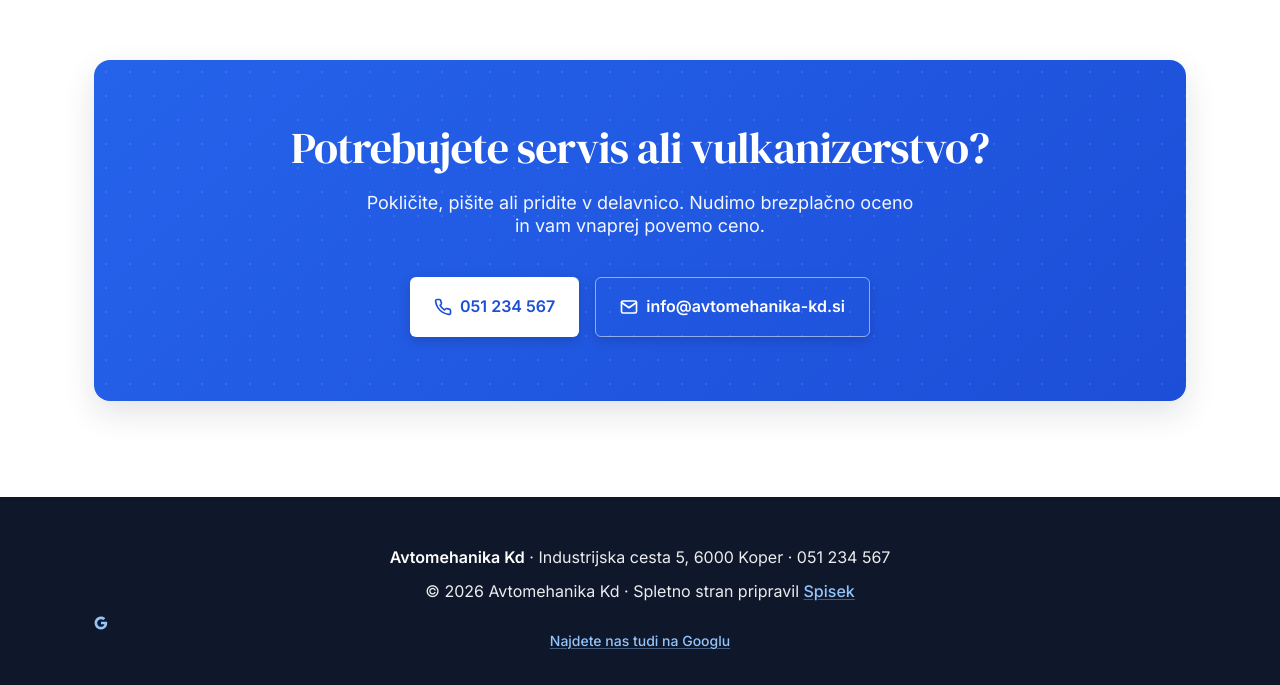
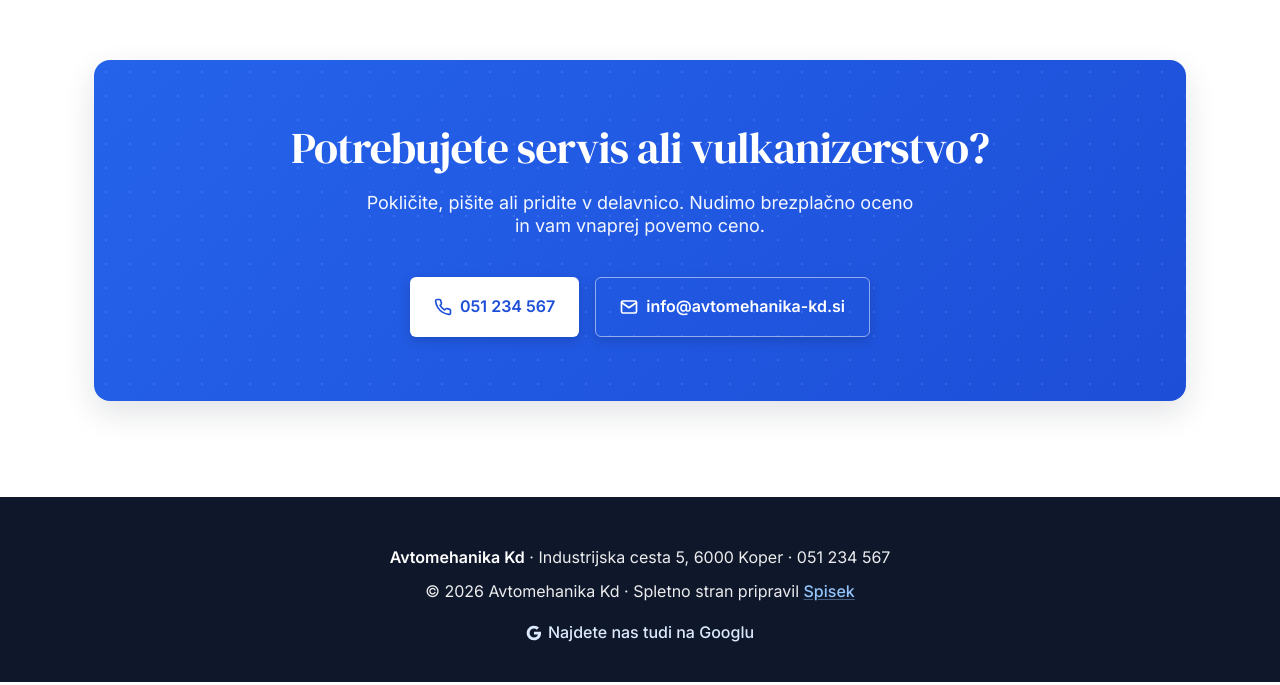
Before and after one commit to spisekdoo/spletne-strani-slovenija, a website: page sites/_example/index.html in a window 1280 px wide. Shown: the part 7448-8133 px from the top of the page. Drawn offline with Linux system fonts and the light colour scheme.

Commit message:
fix: footer Google G ikona - inline-flex, vertikalno centriran
User: 'Icon in the footer with the link to g.page/r/avtomehanika-kd-koper
is misaligned, should be centered'

Problem:
- <a> je inline, <svg> ima 'vertical-align: -2px' (namerno nizeje za baseline)
- Ikona in tekst sta 'visi' nad vrstico, ker SVG baseline ni na sredini
- inline elementi nimajo 'align-items: center' moznosti

Fix:
- HTML: <svg style='vertical-align: -2px; margin-right: 4px;'>
  -> <svg> (brez inline style)
- HTML: tekst 'Najdete nas tudi na Googlu' -> <span> (semanticno)
- HTML: inline style na <p> -> class='footer-google-link'
- CSS: nov .footer-google-link: display: flex, justify-content: center, align-items: center
- CSS: .footer-google-link a: display: inline-flex, align-items: center, gap: 6px
  (ikona in tekst sta flex items, vertikalno poravnana)
- CSS: .footer-google-link svg: flex-shrink: 0, display: block (ne shrinka)
- SVG: width='14' -> '16' (malce vecji, da se ujema z besedilom)
- Bonus: hover state (bel text + svetlo ozadje) za boljso UX

Rezultat: ikona in tekst sta v inline-flex z align-items: center ->
oba vertikalno poravnana na sredini, in cela vrstica je flex
container centrirana horizontalno v footer.

```diff
--- a/shared/css/components.css
+++ b/shared/css/components.css
@@ -1034,6 +1034,34 @@
 }
 .site-footer strong { color: white; font-weight: 600; }
 
+/* Google link v footerju: inline-flex, ikona in tekst vertikalno poravnana */
+.footer-google-link {
+  margin-top: var(--space-3);
+  font-size: 14px;
+  display: flex;
+  justify-content: center;
+  align-items: center;
+}
+.footer-google-link a {
+  display: inline-flex;
+  align-items: center;
+  gap: 6px;
+  color: #dbeafe;
+  text-decoration: none;
+  padding: 4px 10px;
+  border-radius: 6px;
+  transition: background 150ms, color 150ms;
+}
+.footer-google-link a:hover {
+  color: white;
+  background: rgba(255, 255, 255, 0.08);
+  text-decoration: none;
+}
+.footer-google-link svg {
+  flex-shrink: 0;
+  display: block;
+}
+
 /* ============================================================
    MOBILE MENU (hamburger)
    ============================================================ */
--- a/sites/_example/index.html
+++ b/sites/_example/index.html
@@ -487,10 +487,10 @@
       <p>
         © 2026 Avtomehanika Kd · Spletno stran pripravil <a href="https://spisek.si">Spisek</a>
       </p>
-      <p style="margin-top: var(--space-3); font-size: 14px;">
+      <p class="footer-google-link">
         <a href="https://g.page/r/avtomehanika-kd-koper" target="_blank" rel="noopener">
-          <svg width="14" height="14" viewBox="0 0 24 24" fill="currentColor" style="vertical-align: -2px; margin-right: 4px;" aria-hidden="true"><path d="M22.56 12.25c0-.78-.07-1.53-.2-2.25H12v4.26h5.92c-.26 1.37-1.04 2.53-2.21 3.31v2.77h3.57c2.08-1.92 3.28-4.74 3.28-8.09z"/><path d="M12 23c2.97 0 5.46-.98 7.28-2.66l-3.57-2.77c-.98.66-2.23 1.06-3.71 1.06-2.86 0-5.29-1.93-6.16-4.53H2.18v2.84C3.99 20.53 7.7 23 12 23z"/><path d="M5.84 14.09c-.22-.66-.35-1.36-.35-2.09s.13-1.43.35-2.09V7.07H2.18C1.43 8.55 1 10.22 1 12s.43 3.45 1.18 4.93l2.85-2.22.81-.62z"/><path d="M12 5.38c1.62 0 3.06.56 4.21 1.64l3.15-3.15C17.45 2.09 14.97 1 12 1 7.7 1 3.99 3.47 2.18 7.07l3.66 2.84c.87-2.6 3.3-4.53 6.16-4.53z"/></svg>
-          Najdete nas tudi na Googlu
+          <svg width="16" height="16" viewBox="0 0 24 24" fill="currentColor" aria-hidden="true"><path d="M22.56 12.25c0-.78-.07-1.53-.2-2.25H12v4.26h5.92c-.26 1.37-1.04 2.53-2.21 3.31v2.77h3.57c2.08-1.92 3.28-4.74 3.28-8.09z"/><path d="M12 23c2.97 0 5.46-.98 7.28-2.66l-3.57-2.77c-.98.66-2.23 1.06-3.71 1.06-2.86 0-5.29-1.93-6.16-4.53H2.18v2.84C3.99 20.53 7.7 23 12 23z"/><path d="M5.84 14.09c-.22-.66-.35-1.36-.35-2.09s.13-1.43.35-2.09V7.07H2.18C1.43 8.55 1 10.22 1 12s.43 3.45 1.18 4.93l2.85-2.22.81-.62z"/><path d="M12 5.38c1.62 0 3.06.56 4.21 1.64l3.15-3.15C17.45 2.09 14.97 1 12 1 7.7 1 3.99 3.47 2.18 7.07l3.66 2.84c.87-2.6 3.3-4.53 6.16-4.53z"/></svg>
+          <span>Najdete nas tudi na Googlu</span>
         </a>
       </p>
     </div>
```
